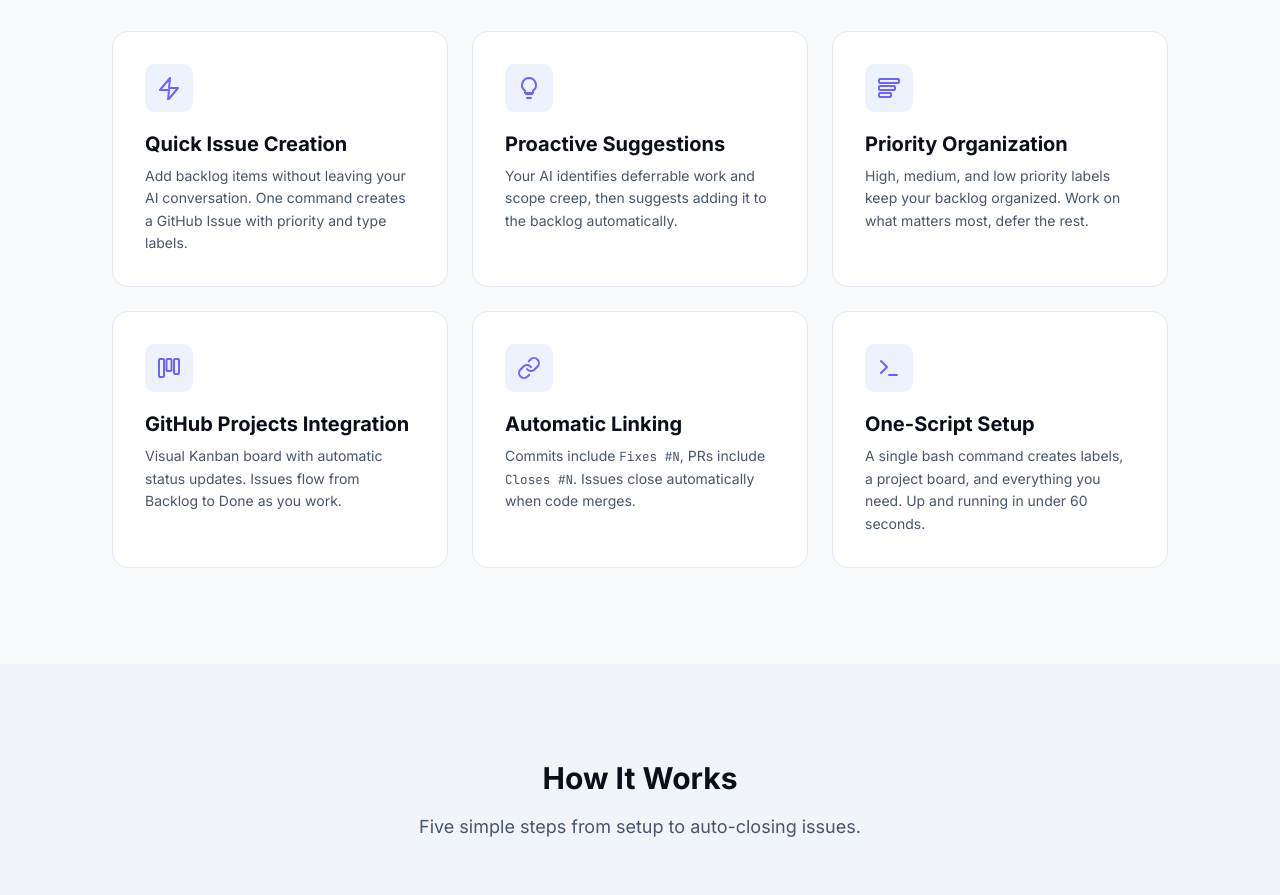
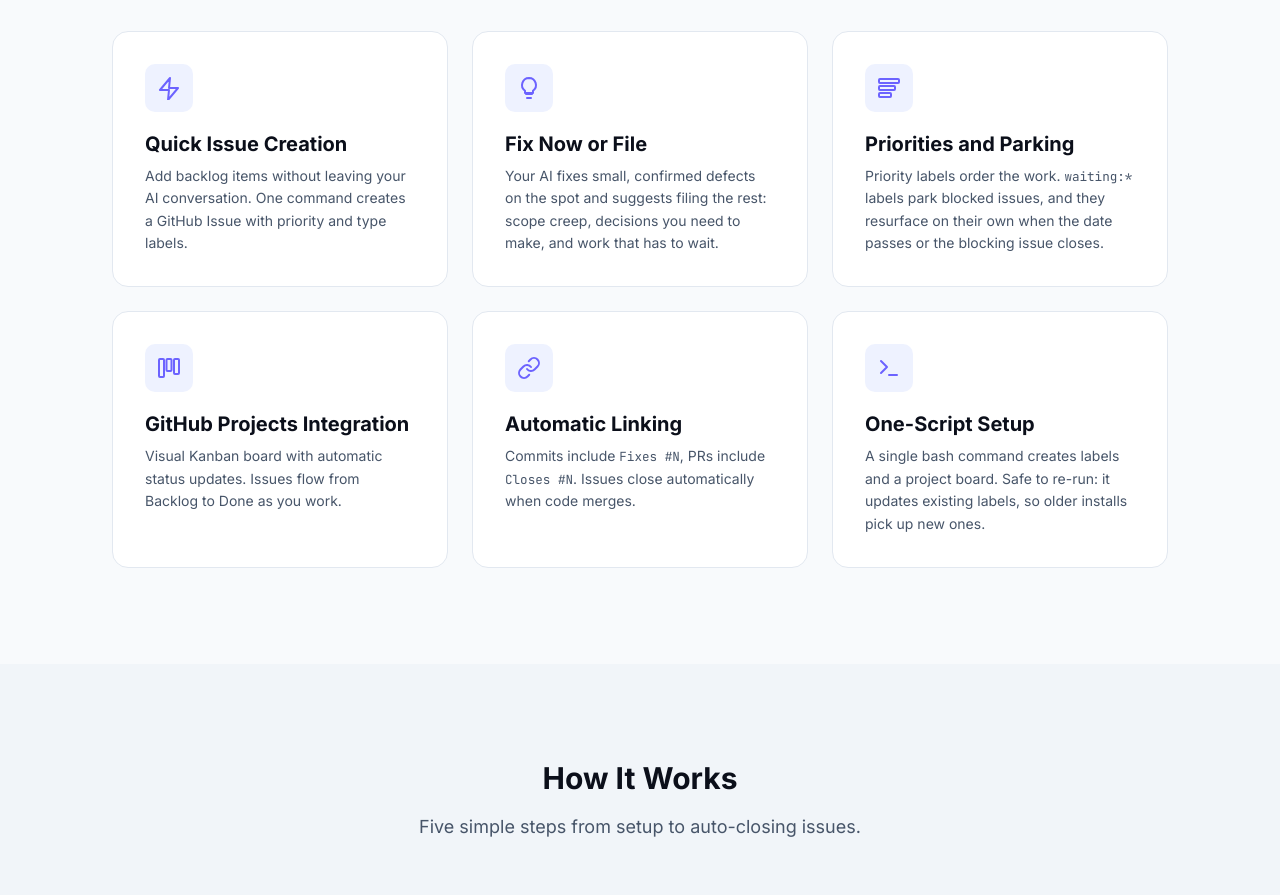
Before and after one commit to kbidne/LeanVibes, a plain HTML site: page docs/index.html in a window 1280 px wide. Shown: the part 1640-2535 px from the top of the page. Drawn offline with Linux system fonts and the light colour scheme.

Commit message:
feat: parking labels, fix-now-or-file policy, worktrees, setup fixes (#4)
* feat: parking labels, fix-now-or-file policy, worktrees, and setup fixes

Brings back the generic parts of the workflow as it evolved in daily use:

- /backlog lists every open issue (not only `backlog`-labelled ones),
  warns when --limit truncates, and groups issues into Workable /
  Due for a look / Parked / Epics.
- Parking: waiting:date|decision|issue|external labels with a fixed-format
  `Parked:` comment, so blocked issues resurface when they come due.
  Plus `epic` and `stays open`.
- "Fix now or file?" policy replaces file-everything suggestions.
- /backlog-add: step 0 fix-instead check, `Introduced by: PR #N` for bugs,
  optional `## Why now`.
- Per-issue worktrees branched from the remote default branch; pre-PR
  size check, run-CI-locally, changelog fragments, fixed-clock tests, and
  the squash-title auto-close trap for multi-PR issues.
- setup-backlog.sh: creates the new labels; --force updates existing
  ones; real failures are reported instead of shown as "Exists"; the
  project number is looked up by title (was: first project listed); the
  project URL points at the user-level project.
- Cursor, Copilot, READMEs and the docs site updated to match.

Co-Authored-By: Claude Opus 5.5 <noreply@anthropic.com>

* fix(backlog): spell worktree and project-board steps as single commands

VAR=$(...) lines and && chains are denied under a permission allowlist in unattended runs. Also take the main checkout from git worktree list, so the step works from inside another worktree.

Co-Authored-By: Claude Opus 5.5 <noreply@anthropic.com>

---------

Co-authored-by: Claude Opus 5.5 <noreply@anthropic.com>

```diff
--- a/docs/index.html
+++ b/docs/index.html
@@ -142,8 +142,8 @@
                 <path d="M12 2a7 7 0 0 1 4 12.7V17H8v-2.3A7 7 0 0 1 12 2z" />
               </svg>
             </div>
-            <h3>Proactive Suggestions</h3>
-            <p>Your AI identifies deferrable work and scope creep, then suggests adding it to the backlog automatically.</p>
+            <h3>Fix Now or File</h3>
+            <p>Your AI fixes small, confirmed defects on the spot and suggests filing the rest: scope creep, decisions you need to make, and work that has to wait.</p>
           </div>
 
           <!-- Priority Organization -->
@@ -155,8 +155,8 @@
                 <rect x="2" y="17" width="12" height="4" rx="1" />
               </svg>
             </div>
-            <h3>Priority Organization</h3>
-            <p>High, medium, and low priority labels keep your backlog organized. Work on what matters most, defer the rest.</p>
+            <h3>Priorities and Parking</h3>
+            <p>Priority labels order the work. <code>waiting:*</code> labels park blocked issues, and they resurface on their own when the date passes or the blocking issue closes.</p>
           </div>
 
           <!-- GitHub Projects -->
@@ -193,7 +193,7 @@
               </svg>
             </div>
             <h3>One-Script Setup</h3>
-            <p>A single bash command creates labels, a project board, and everything you need. Up and running in under 60 seconds.</p>
+            <p>A single bash command creates labels and a project board. Safe to re-run: it updates existing labels, so older installs pick up new ones.</p>
           </div>
         </div>
       </div>
```
Also changed, not shown: 12 other files.
